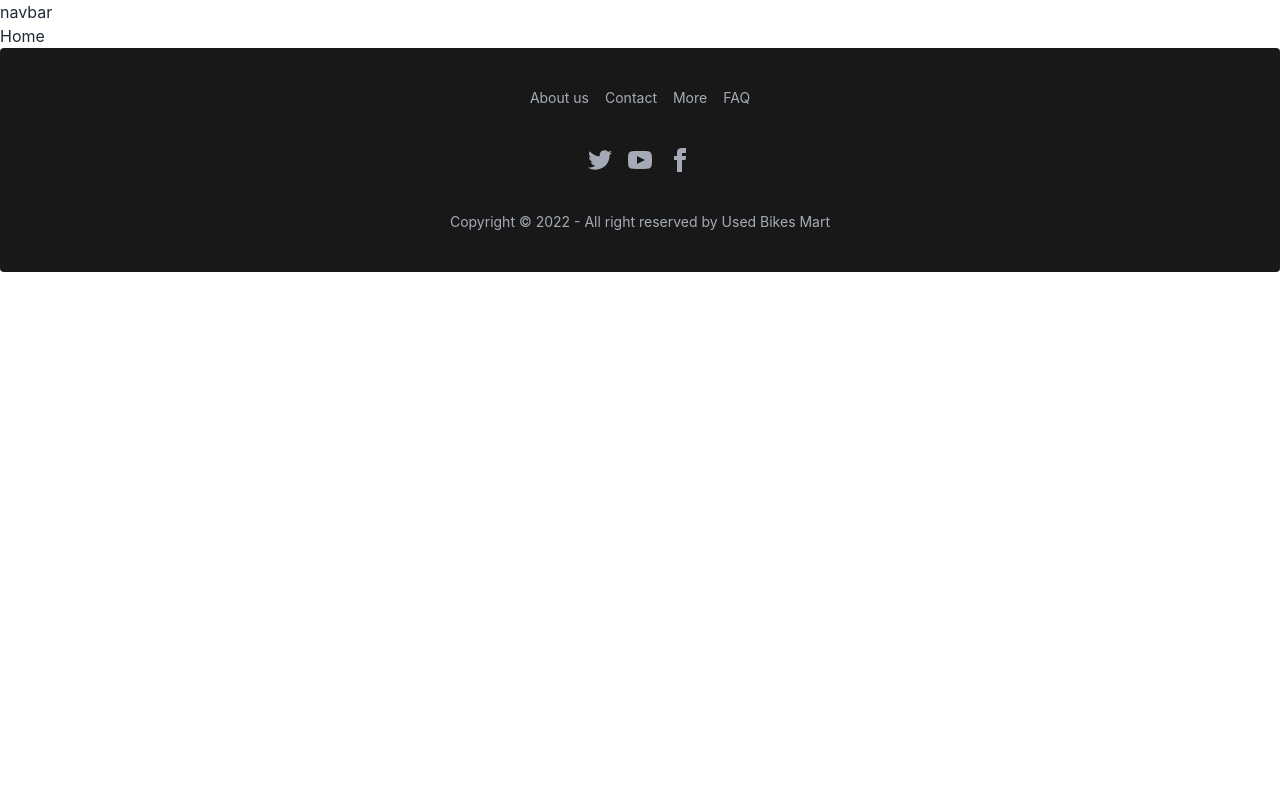
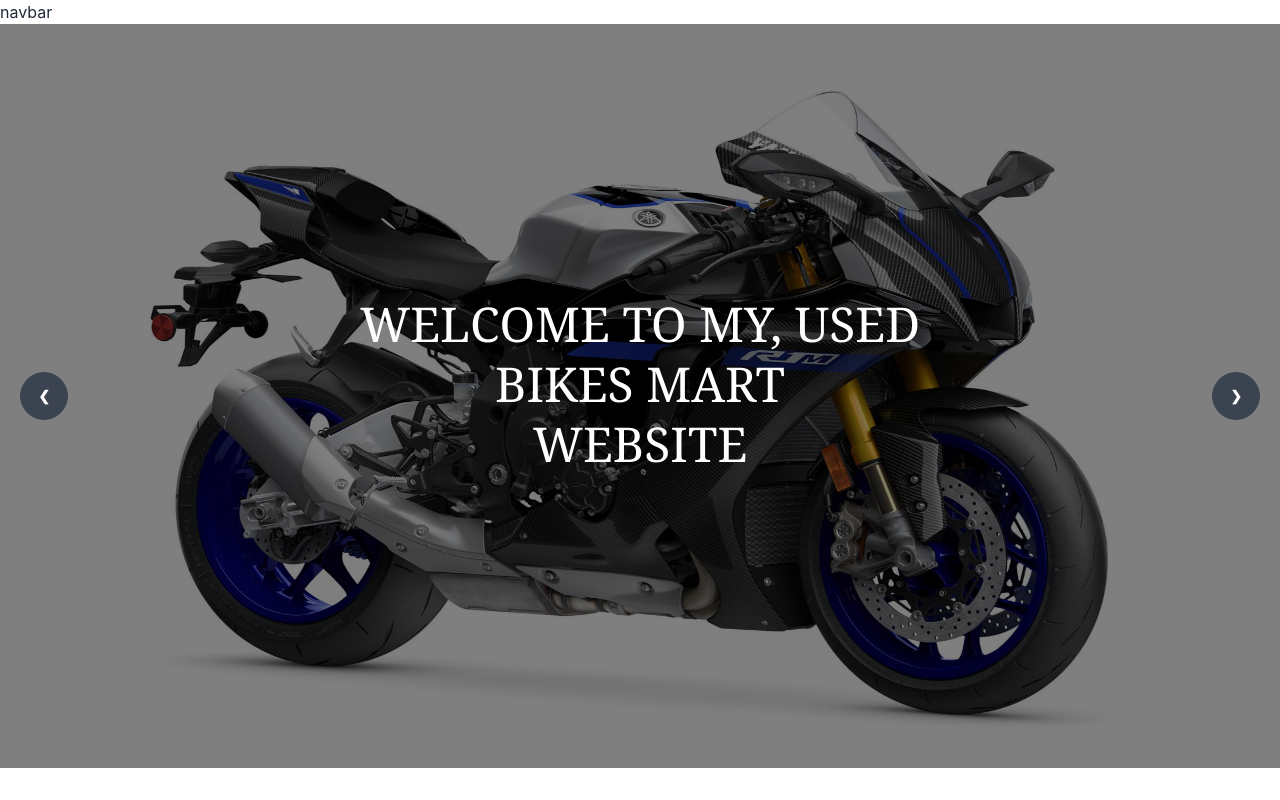
Before and after one commit to Kawsar-Ahmed-Ridoy/used-bikes-mart-client, a React (Create React App) app: page / in a window 1280 px wide. Shown: the top 800 px of the page. Built offline with nearby package versions, Linux system fonts and the light colour scheme.

Commit message:
change website title and banner section added

```diff
--- a/public/index.html
+++ b/public/index.html
@@ -24,7 +24,7 @@
       work correctly both with client-side routing and a non-root public URL.
       Learn how to configure a non-root public URL by running `npm run build`.
     -->
-    <title>React App</title>
+    <title>Used Bikes Mart</title>
   </head>
   <body>
     <noscript>You need to enable JavaScript to run this app.</noscript>
--- /dev/null
+++ b/src/Pages/Home/Banner/Banner.js
@@ -0,0 +1,89 @@
+import React from 'react';
+import image1 from '../../../assets/image1.jpg'
+import image2 from '../../../assets/image2.jpg'
+import image3 from '../../../assets/image3.jpg'
+
+const Banner = () => {
+    return (
+        <div className="mb-16">
+        <>
+          <div style={{ height: "93vh" }} className="carousel w-full ">
+            <div id="slide1" className="carousel-item relative w-full">
+              <div className=" bg-black absolute opacity-50 h-full w-full"></div>
+              <img src={image1} alt="" className="w-full" />
+
+              <div
+                style={{ height: "90vh", textTransform: "uppercase" }}
+                className="absolute flex justify-center align-middle w-full text-center text-5xl
+        font-serif text-white"
+              >
+                <h2 className="my-auto leading-tight">
+                  welcome to my, Used
+                  <br /> Bikes Mart <br />
+                  website
+                </h2>
+              </div>
+
+              <div className="absolute flex justify-between transform -translate-y-1/2 left-5 right-5 top-1/2">
+                <a href="#slide4" className="btn btn-circle">
+                  ❮
+                </a>
+                <a href="#slide2" className="btn btn-circle">
+                  ❯
+                </a>
+              </div>
+            </div>
+
+            <div id="slide2" className="carousel-item relative w-full">
+              <div className=" bg-black absolute opacity-50 h-full w-full"></div>
+              <img src={image2} alt="" className="w-full" />
+              <div
+                style={{ height: "90vh", textTransform: "uppercase" }}
+                className="absolute flex justify-center align-middle w-full text-center text-6xl  font-serif text-white"
+              >
+                <h2 className="my-auto leading-tight">
+                  welcome to my, wild
+                  <br /> photography <br />
+                  website
+                </h2>
+              </div>
+
+              <div className="absolute flex justify-between transform -translate-y-1/2 left-5 right-5 top-1/2">
+                <a href="#slide1" className="btn btn-circle">
+                  ❮
+                </a>
+                <a href="#slide3" className="btn btn-circle">
+                  ❯
+                </a>
+              </div>
+            </div>
+            <div id="slide3" className="carousel-item relative w-full">
+              <div className=" bg-black absolute opacity-50 h-full w-full"></div>
+              <img src={image3} alt="" className="w-full" />
+              <div
+                style={{ height: "90vh", textTransform: "uppercase" }}
+                className="absolute flex justify-center align-middle w-full text-center text-6xl  font-serif text-white"
+              >
+                <h2 className="my-auto leading-tight">
+                  welcome to my, wild
+                  <br /> photography <br />
+                  website
+                </h2>
+              </div>
+
+              <div className="absolute flex justify-between transform -translate-y-1/2 left-5 right-5 top-1/2">
+                <a href="#slide2" className="btn btn-circle">
+                  ❮
+                </a>
+                <a href="#slide4" className="btn btn-circle">
+                  ❯
+                </a>
+              </div>
+            </div>
+          </div>
+        </>
+      </div>
+    );
+};
+
+export default Banner;
--- a/src/Pages/Home/Home/Home.js
+++ b/src/Pages/Home/Home/Home.js
@@ -1,9 +1,10 @@
 import React from 'react';
+import Banner from '../Banner/Banner';
 
 const Home = () => {
     return (
         <div>
-            Home
+            <Banner></Banner>
         </div>
     );
 };
```
